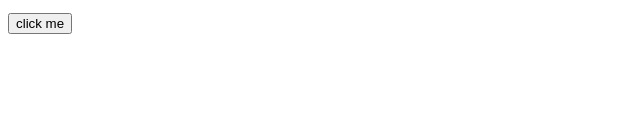
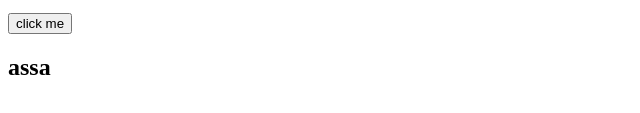
Before and after one commit to davidk63/demoprojecj, a plain HTML site: page index.html in a window 1280 px wide. Shown: the part 159-272 px from the top of the page, 0-640 px from the left. Drawn offline with Linux system fonts and the light colour scheme.

Commit message:
create h2

```diff
--- a/index.html
+++ b/index.html
@@ -11,5 +11,6 @@
     <h1>heading</h1>
     <p>Lorem ipsum dolor sit amet.</p>
     <button>click me</button>
+    <h2>assa</h2>
 </body>
 </html>
```
